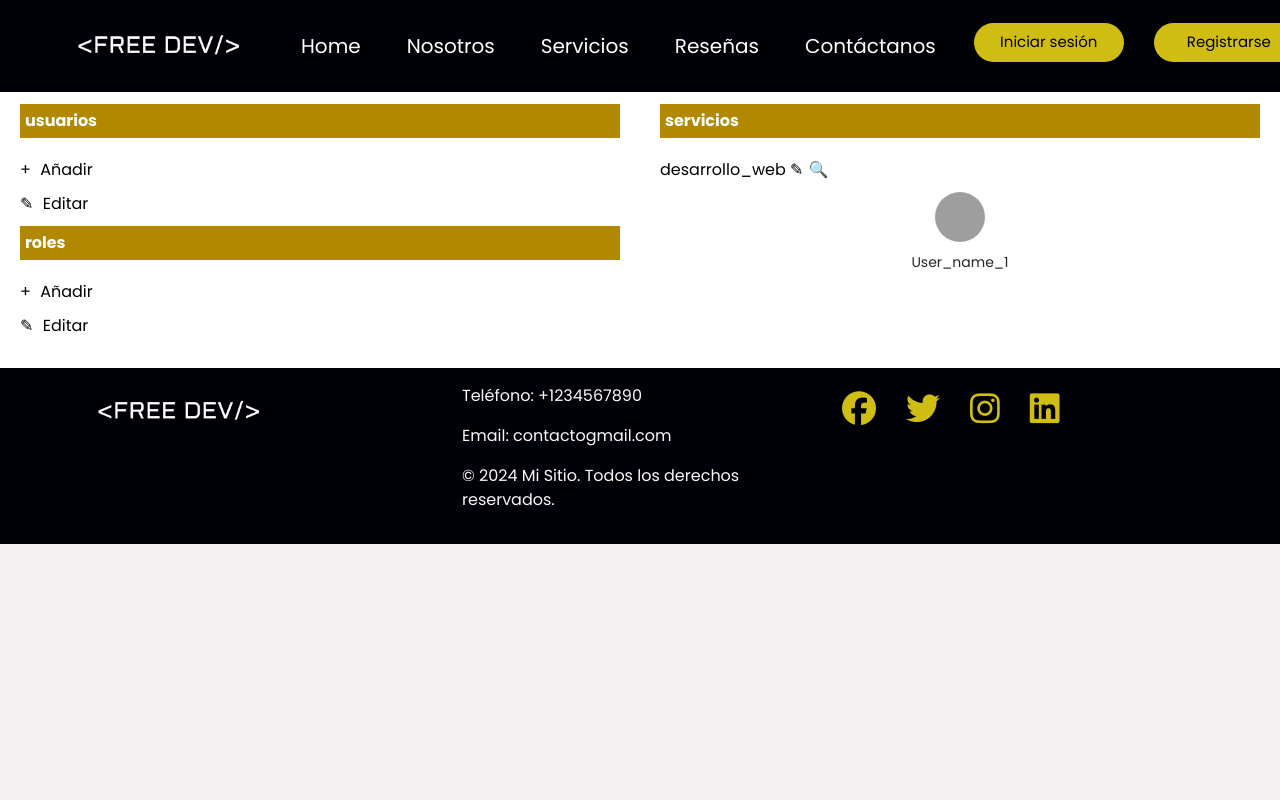
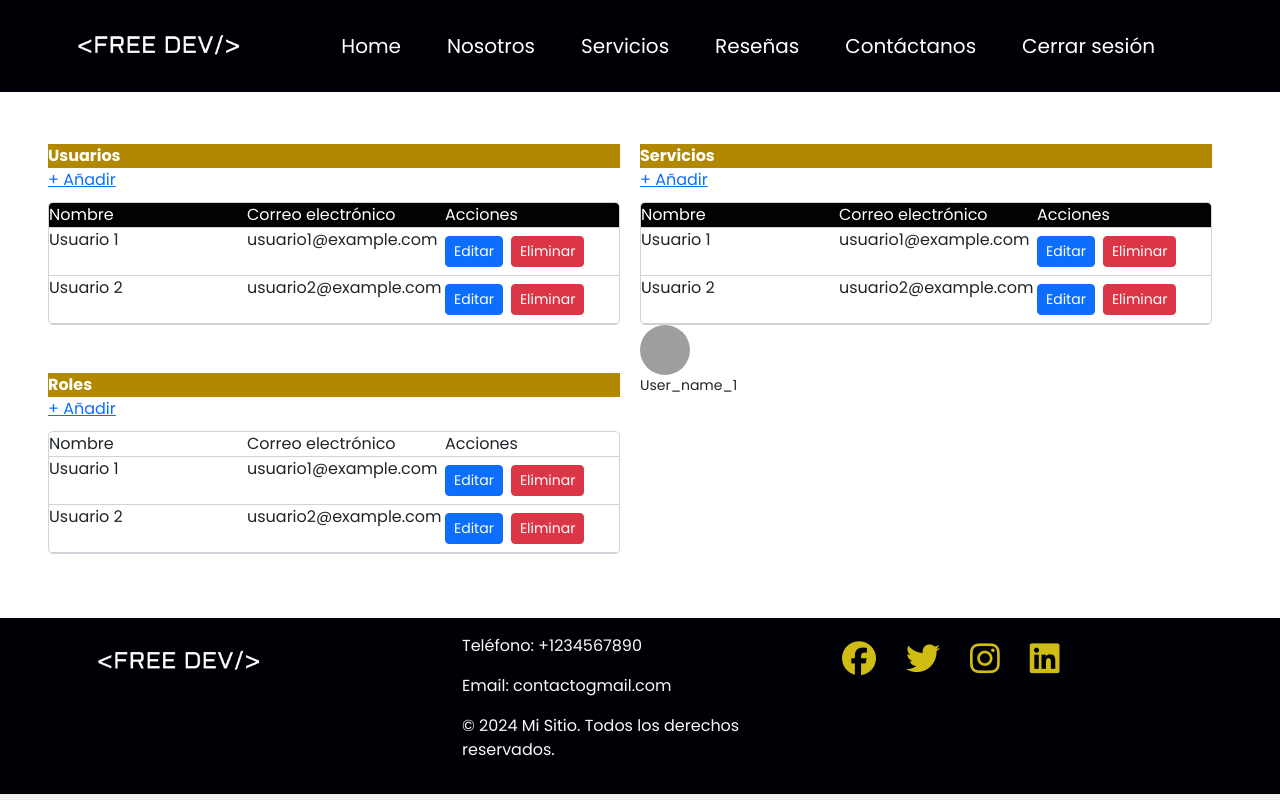
Before and after one commit to santialvarez0207/FreeDev, an Angular app in the folder Frontend/: page /administration in a window 1280 px wide. Built offline with nearby package versions, Linux system fonts and the light colour scheme; grey boxes are pictures that could not be loaded.

Commit message:
se realizan ajustes parciales sobre pagina de administracion

```diff
--- a/Frontend/src/app/app.component.html
+++ b/Frontend/src/app/app.component.html
@@ -1,7 +1,8 @@
+
+
 <header class="navbar navbar-expand-lg navbar-light fixed-top">
   <div class="container">
-    <div class="logo"><a class="navbar-brand" routerLink="/home"><img src="../assets/LogoFreeDev.png" ></a></div>
-
+    <div class="logo"><a class="navbar-brand" routerLink="/home"><img src="../assets/LogoFreeDev.png"></a></div>
 
     <button class="navbar-toggler" type="button" data-bs-toggle="collapse" data-bs-target="#navbarNav"
             aria-controls="navbarNav" aria-expanded="false" aria-label="Toggle navigation">
@@ -25,11 +26,14 @@
         <li class="nav-item">
           <a class="nav-link" routerLink="/contact">Contáctanos</a>
         </li>
-        <li class="nav-item">
+        <li class="nav-item" *ngIf="!isInAdministrationPage()">
           <button class="btn btn-header" (click)="goTo('login')">Iniciar sesión</button>
         </li>
-        <li class="nav-item">
+        <li class="nav-item" *ngIf="!isInAdministrationPage()">
           <button class="btn btn-header" (click)="goToReg('register')">Registrarse</button>
+        </li>
+        <li class="nav-item" *ngIf="isInAdministrationPage()">
+          <a class="nav-link" >Cerrar sesión</a>
         </li>
       </ul>
     </div>
--- a/Frontend/src/app/app.component.ts
+++ b/Frontend/src/app/app.component.ts
@@ -17,4 +17,15 @@ export class AppComponent {
   goToReg(parametro: string) {
     this.router.navigate(['register/']);
   }
+
+
+
+
+  isInAdministrationPage(): boolean {
+    // Obtiene la URL actual del router
+    const currentUrl = this.router.url;
+
+    // Comprueba si la URL actual corresponde a la página de administración
+    return currentUrl === '/administration';
+  }
 }
--- a/Frontend/src/app/app.module.ts
+++ b/Frontend/src/app/app.module.ts
@@ -8,10 +8,12 @@ import { HomeComponent } from './components/home/home.component';
 import { LoginComponent } from './components/login/login.component';
 import { RegisterComponent } from './components/register/register.component';
 import { VisualizerComponent } from './components/visualizer/visualizer.component';
+import { AdministrationComponent } from './components/administration/administration.component';
 
 import { FormsModule } from '@angular/forms';
 import { HttpClientModule } from '@angular/common/http';
 import { ReactiveFormsModule } from '@angular/forms';
+
 
 @NgModule({
   declarations: [
@@ -20,7 +22,8 @@ import { ReactiveFormsModule } from '@angular/forms';
     HomeComponent,
     LoginComponent,
     RegisterComponent,
-    VisualizerComponent
+    VisualizerComponent,
+    AdministrationComponent
   ],
   imports: [
     BrowserModule,
--- a/Frontend/src/app/components/administration/administration.component.css
+++ b/Frontend/src/app/components/administration/administration.component.css
@@ -1,71 +1,47 @@
-/* administration.components.css */
-
-body {
-  font-family: Arial, sans-serif;
-  margin: 0;
-}
-
-.banner {
-  background-color: black;
-  color: white;
-  padding: 10px;
-  display: flex;
-  justify-content: space-between;
-  align-items: center;
-}
-
-.title {
-  text-transform: uppercase;
-}
-
-.logout a {
-  text-decoration: none;
-  color: white;
-}
+/* Ajustes de espaciado y diseño */
 
 .main {
   display: flex;
-  margin-top: 40px;
+  justify-content: space-between;
 }
 
 .left-frame, .right-frame {
-  flex: 1;
-  padding: 20px;
+  flex-basis: calc(50% - 10px); /* Tamaño flexible para cada sección */
+  margin-right: 20px; /* Espaciado entre las secciones */
 }
 
-.left-frame .banner, .right-frame .banner {
+.datatable {
+  border: 1px solid #ced4da;
+  border-radius: 5px;
+  overflow: hidden;
+  margin-top: 10px; /* Espaciado superior */
+}
+
+.datatable .row.header {
+  background-color: #020202;
+  color: white;
+
+}
+
+.datatable .row {
+  border-bottom: 1px solid #ced4da;
+}
+
+.datatable .col {
+  padding: 10px;
+}
+
+.banner{
   background-color: #b18800;
   color: white;
   font-weight: bold;
-  text-transform: lowercase;
-  padding: 5px;
 }
 
-.content {
-  margin-top: 20px;
-}
 
-.link {
-  color: black;
-  text-decoration: none;
-  display: block;
-  margin-bottom: 10px;
-}
-
-.icon {
-  margin-right: 5px;
-}
-
-.right-frame .profile {
-  text-align: center;
-  margin-top: auto;
-}
-
-.right-frame .profile img {
+.profile img {
   width: 50px;
   height: 50px;
   border-radius: 50%;
-  margin-bottom: 10px;
 }
 
 .username {
--- a/Frontend/src/app/components/administration/administration.component.html
+++ b/Frontend/src/app/components/administration/administration.component.html
@@ -1,21 +1,17 @@
-<!DOCTYPE html>
-<html lang="en">
-<head>
-  <meta charset="UTF-8">
-  <meta name="viewport" content="width=device-width, initial-scale=1.0">
-  <link rel="stylesheet" href="administration.component.css">
-  <title>Administración</title>
-</head>
-<body>
-<div class="banner">
+
+<!--<div class="banner">
   <div class="title">Administración</div>
   <div class="logout"><a href="#">Cerrar Sesión</a></div>
-</div>
-<div class="main">
+</div>-->
+<div class="main p-5 mb-3 mt-5">
+  <!--
   <div class="left-frame">
     <div class="banner">Usuarios</div>
     <div class="content">
-      <a href="#" class="link"><span class="icon">+</span> Añadir</a>
+
+      <a href="#" class="link" data-bs-toggle="modal" data-bs-target="#userModal"><span class="icon">+</span> Añadir</a>
+
+
       <a href="#" class="link"><span class="icon">✎</span> Editar</a>
     </div>
     <div class="banner">Roles</div>
@@ -24,10 +20,107 @@
       <a href="#" class="link"><span class="icon">✎</span> Editar</a>
     </div>
   </div>
+-->
+
+    <div class="left-frame">
+      <!--
+      <div class="banner">Usuarios</div>
+      <div class="content">
+        DataTable para Usuarios
+        <a href="#" class="link" data-bs-toggle="modal" data-bs-target="#userModal"><span class="icon">+</span> Añadir</a>
+
+        <div class="datatable">
+          <div class="row">
+            <div class="col-4">Nombre</div>
+            <div class="col-4">Correo electrónico</div>
+            <div class="col-4">Acciones</div>
+          </div>
+          <div class="row" *ngFor="let user of users">
+            <div class="col-4">{{ user.name }}</div>
+            <div class="col-4">{{ user.email }}</div>
+            <div class="col-4">
+              <button class="btn btn-primary btn-sm" >Editar</button>
+              <button class="btn btn-danger btn-sm" >Eliminar</button>
+            </div>
+          </div>
+        </div>
+      </div>
+-->
+
+        <div class="banner mt-5">Usuarios</div>
+        <div class="content">
+          <a href="#" class="link" data-bs-toggle="modal" data-bs-target="#userModal"><span class="icon">+</span> Añadir</a>
+
+          <!-- DataTable para Usuarios -->
+          <div class="datatable">
+            <!-- Encabezado de la tabla -->
+            <div class="row header">
+              <div class="col-4">Nombre</div>
+              <div class="col-4">Correo electrónico</div>
+              <div class="col-4">Acciones</div>
+            </div>
+            <!-- Filas de la tabla -->
+            <div class="row" *ngFor="let user of users">
+              <div class="col-4">{{ user.name }}</div>
+              <div class="col-4">{{ user.email }}</div>
+              <div class="col-4">
+                <button class="btn btn-primary btn-sm me-2 mb-2 mt-2">Editar</button>
+                <button class="btn btn-danger btn-sm mb-2 mt-2">Eliminar</button>
+              </div>
+            </div>
+          </div>
+        </div>
+
+
+
+      <div class="banner mt-5">Roles</div>
+      <div class="content">
+        <!-- DataTable para Usuarios -->
+        <a href="#" class="link" data-bs-toggle="modal" data-bs-target="#userModal"><span class="icon">+</span> Añadir</a>
+
+        <div class="datatable">
+          <div class="row">
+            <div class="col-4">Nombre</div>
+            <div class="col-4">Correo electrónico</div>
+            <div class="col-4">Acciones</div>
+          </div>
+          <div class="row" *ngFor="let user of users">
+            <div class="col-4">{{ user.name }}</div>
+            <div class="col-4">{{ user.email }}</div>
+            <div class="col-4">
+              <button class="btn btn-primary btn-sm me-2 mb-2 mt-2">Editar</button>
+              <button class="btn btn-danger btn-sm mb-2 mt-2">Eliminar</button>
+            </div>
+          </div>
+        </div>
+      </div>
+
+    </div>
+
+
   <div class="right-frame">
-    <div class="banner">Servicios</div>
+    <div class="banner mt-5">Servicios</div>
     <div class="content">
-      <a href="#" class="link">desarrollo_web <span class="icon">✎</span><span class="icon">🔍</span></a>
+      <a href="#" class="link" data-bs-toggle="modal" data-bs-target="#userModal"><span class="icon">+</span> Añadir</a>
+
+      <!-- DataTable para Usuarios -->
+      <div class="datatable">
+        <!-- Encabezado de la tabla -->
+        <div class="row header">
+          <div class="col-4">Nombre</div>
+          <div class="col-4">Correo electrónico</div>
+          <div class="col-4">Acciones</div>
+        </div>
+        <!-- Filas de la tabla -->
+        <div class="row" *ngFor="let user of users">
+          <div class="col-4">{{ user.name }}</div>
+          <div class="col-4">{{ user.email }}</div>
+          <div class="col-4">
+            <button class="btn btn-primary btn-sm me-2 mb-2 mt-2">Editar</button>
+            <button class="btn btn-danger btn-sm mb-2 mt-2">Eliminar</button>
+          </div>
+        </div>
+      </div>
     </div>
     <div class="profile">
       <img src="user_profile_icon.png" alt="User Profile Icon">
@@ -35,5 +128,32 @@
     </div>
   </div>
 </div>
-</body>
-</html>
+
+
+<!-- Marcado del modal -->
+<div class="modal fade" id="userModal" tabindex="-1" aria-labelledby="userModalLabel" aria-hidden="true">
+  <div class="modal-dialog">
+    <div class="modal-content">
+      <div class="modal-header">
+        <h5 class="modal-title" id="userModalLabel">Añadir Usuario</h5>
+        <button type="button" class="btn-close" data-bs-dismiss="modal" aria-label="Close"></button>
+      </div>
+      <form (ngSubmit)="onSubmit()" #userForm="ngForm">
+        <div class="modal-body">
+          <div class="mb-3">
+            <label for="name" class="form-label">Nombre</label>
+            <input type="text" class="form-control" id="name" name="name" [(ngModel)]="user.name" required>
+          </div>
+          <div class="mb-3">
+            <label for="email" class="form-label">Correo electrónico</label>
+            <input type="email" class="form-control" id="email" name="email" [(ngModel)]="user.email" required>
+          </div>
+        </div>
+        <div class="modal-footer">
+          <button type="button" class="btn btn-secondary" data-bs-dismiss="modal">Cancelar</button>
+          <button type="submit" class="btn btn-primary" [disabled]="userForm.invalid">Guardar</button>
+        </div>
+      </form>
+    </div>
+  </div>
+</div>
--- a/Frontend/src/app/components/administration/administration.component.ts
+++ b/Frontend/src/app/components/administration/administration.component.ts
@@ -1,10 +1,28 @@
 import { Component } from '@angular/core';
+declare var $: any; //  jQuery para  uso en TypeScript
 
 @Component({
   selector: 'app-administration',
   templateUrl: './administration.component.html',
-  styleUrl: './administration.component.css'
+  styleUrls: ['./administration.component.css'],
 })
 export class AdministrationComponent {
+  user: any = {}; // Datos del usuario para el formulario
 
+  users: any[] = [];
+
+  constructor() {
+    // se inicializa la lista de usuarios
+    this.users = [
+      { id: 1, name: 'Usuario 1', email: 'usuario1@example.com' },
+      { id: 2, name: 'Usuario 2', email: 'usuario2@example.com' },
+      // Otros usuarios
+    ];
+  }
+
+  onSubmit() {
+    // Lógica para guardar el usuario
+    console.log('Usuario guardado:', this.user);
+    $('#userModal').modal('hide'); // Cerrar el modal después de guardar
+  }
 }
```
